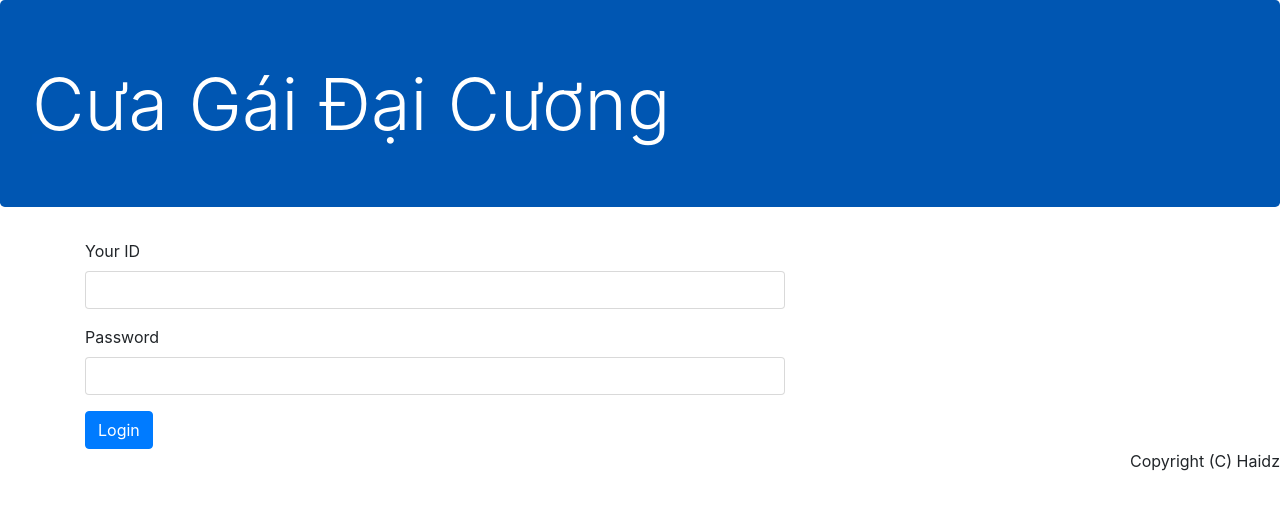
After one commit to nguyenlamhai89/gaidepkhongphaiche, a Flask app: page /login in a window 1280 px wide. The commit adds this page. Shown: the top 510 px of the page. Run offline with Flask 2, Linux system fonts and the light colour scheme; parts of the project's set-up code (start-up, migrations or seed data) failed here and were passed over; some libraries are stand-ins or nearby versions.

Commit message:
no message

```diff
--- a/app.py
+++ b/app.py
@@ -1,4 +1,5 @@
 from flask import *
+import os
 import mlab
 from models.girl_type import GirlType, dump_data
 
@@ -14,6 +15,7 @@ girl_type.save()
 
 
 app = Flask(__name__)
+app.config["SECRET_KEY"] = "QJNAS0as09dqw99)=,zvckj"
 
 gt = [
     {
@@ -45,13 +47,47 @@ def girl_type_detail(girl_id):
     else:
         return "<h4>Không tìm thấy loại gái này</h4>"
 
-@app.route("/edit_girl_type/<girl_id>")
+@app.route("/edit_girl_type/<girl_id>", methods=["GET", "POST"])
 def edit_girl_type(girl_id):
-    return render_template("edit.html", girl_type=girl_type)
+    girl_type = GirlType.objects().with_id(girl_id)
+    if request.method == "GET":
+        if girl_type is not None:
+            return render_template("edit.html", girl_type=girl_type)
+        return "Tuyệt chủng rồi"
+    elif request.method == "POST":
+        form = request.form
+
+        name = form["name"]
+        image = form["image"]
+        description = form["description"]
+
+        girl_type.update(set__name=name, set__image=image, set__description=description)
+        return "Successfully Updated"
 
 @app.route('/admin')
 def admin():
-    return render_template("admin.html", girl_types=GirlType.objects())
+    if "admin" not in session:
+        return abort(401)
+    else:
+        return render_template("admin.html", girl_types=GirlType.objects())
+
+@app.route("/login", methods=["GET", "POST"])
+def login():
+    if request.method == "GET":
+        return render_template("login.html")
+    elif request.method == "POST":
+        username = request.form["username"]
+        password = request.form["password"]
+        if username=="admin" and password=="admin":
+            session["admin"] = True
+            return redirect("/admin")
+        else:
+            return abort(401)
+
+@app.route("/images/<image_name>")
+def image(image_name):
+    image_folder = os.path.join(app.root_path, 'static', 'images')
+    return send_from_directory(image_folder, image_name)
 
 @app.route("/delete_girl_type/<girl_id>")
 def delete_girl_type(girl_id):
--- a/static/index.css
+++ b/static/index.css
@@ -24,3 +24,7 @@
   width: 300px;
   height: 25px;
 }
+
+.login-form{
+  max-width: 700px;
+}
--- a/templates/base.html
+++ b/templates/base.html
@@ -20,7 +20,7 @@
     {% endblock %}
 
     <footer class="float-right">
-      Copyright (C) Techkids
+      Copyright (C) Haidz
     </footer>
   </body>
 </html>
--- a/templates/index.html
+++ b/templates/index.html
@@ -7,6 +7,9 @@
         <a href="https://google.com">
           <i class="fa fa-search" aria-hidden="true"></i>
         </a>
+        <div class="clearfix">
+          <button class="btn btn-primary float-right text-white" type="submit" name="button">Sign In</button>
+        </div>
       </div>
       <div class="row">
         {% for girl_type in girl_types %}
--- /dev/null
+++ b/templates/login.html
@@ -0,0 +1,20 @@
+{% extends "base.html" %}
+
+{% block page_content %}
+<div class="container">
+  <form class="login-form justify-content-center" action="/login" method="post">
+    <div class="form-group">
+      <label name="username" class="" for="">Your ID</label>
+      <input class="form-control" type="text" name="username" value="">
+    </div>
+    <div class="form-group">
+      <label class="" for="">Password</label>
+      <input class="form-control" type="password" name="password" value="">
+    </div>
+    <button type="submit" name="button" class="btn btn-primary">Login</button>
+  </form>
+</div>
+
+
+
+{% endblock %}
```
Also changed, not shown: templates/edit.html (+20 -7 lines), static/images/18848-NRUE5O.jpg (added).
